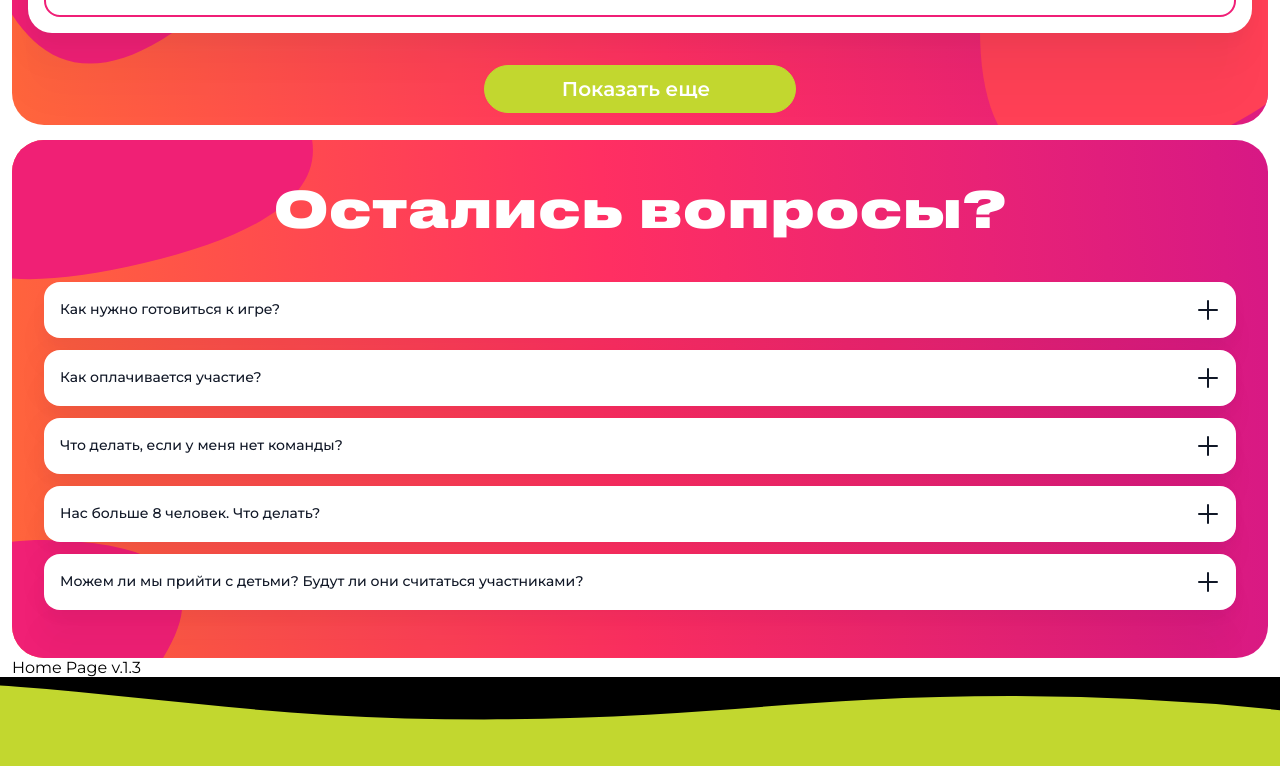
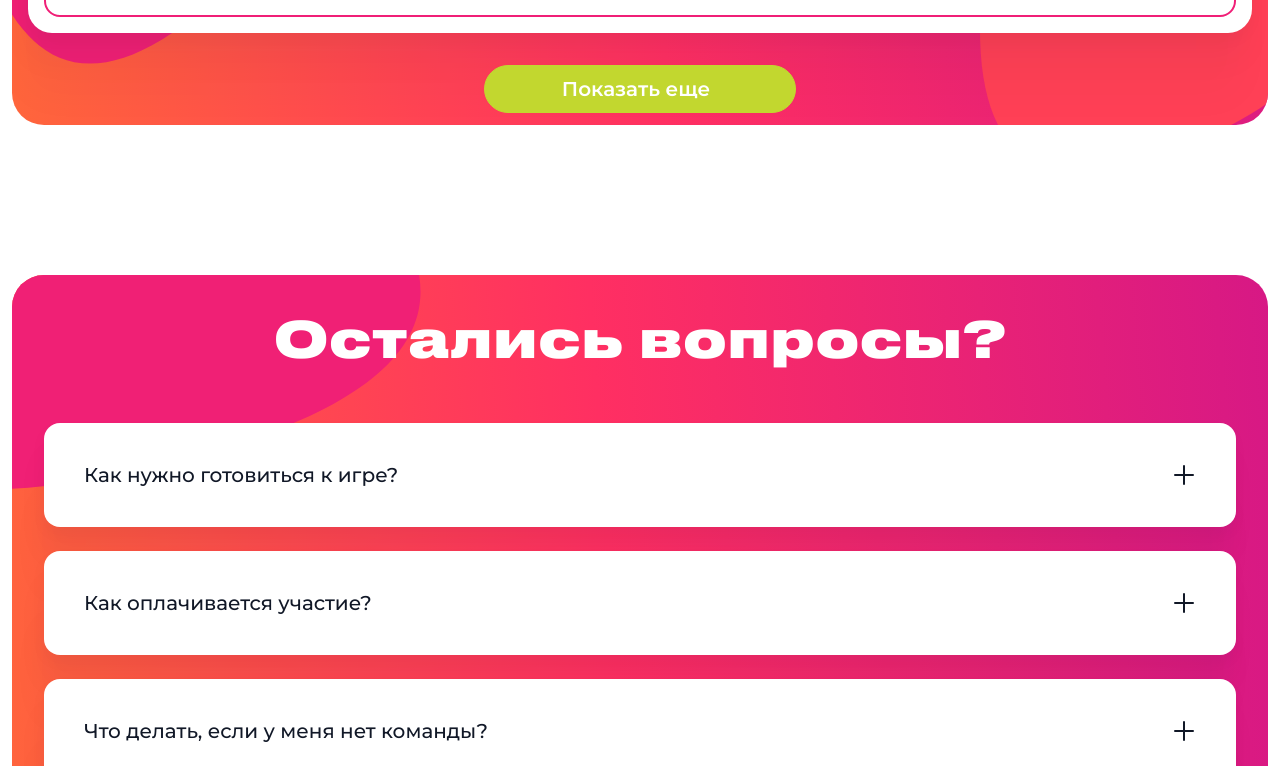
Before and after one commit to otgadaymelody/otgadaymelody-web, a React (Create React App) app: page / in a window 1280 px wide. Shown: the part 1992-2758 px from the top of the page. Built offline with nearby package versions, Linux system fonts and the light colour scheme.

Commit message:
feat(faq-block): add sizes for all type of devices

```diff
--- a/src/assets/css/main.css
+++ b/src/assets/css/main.css
@@ -5,7 +5,7 @@
 
   /* Titles */
   --fonts-h1-main-title: 900 24px/1.4 var(--font-family-headers), sans-serif;
-  --fonts-h2-faq-title: 900 28px/1.4 var(--font-family-headers), sans-serif;
+  --fonts-h2-faq-title: 900 28px/1.205 var(--font-family-headers), sans-serif;
   --fonts-h2-block-title: 700 28px/1.4 var(--font-family-headers), sans-serif;
   --fonts-h2-infographic-title: 700 50px/1.4 var(--font-family-headers),
     sans-serif;
--- a/src/components/faq-block/FAQBlock.css
+++ b/src/components/faq-block/FAQBlock.css
@@ -4,7 +4,7 @@
    align-items: center;
    text-align: center;
 
-   margin-top: 15px;
+   margin: 150px 0;
    padding: 16px 12px;
    width: 100%;
    min-width: 336px;
@@ -23,13 +23,15 @@
 }
 
 .faq-block__questions-list {
-   width: 100%;
    display: flex;
    flex-direction: column;
    justify-content: center;
    align-items: center;
+   gap: 12px;
+
+   width: 100%;
+   margin: 0;
    padding: 0px;
-   gap: 12px;
 }
 
 .faq-block__question {
@@ -42,6 +44,7 @@
    border-radius: 16px;
 
    font: var(--fonts-navigation-link);
+   line-height: 1.2;
    text-align: start;
    color: var(--color-bg-gray-900);
 
@@ -72,12 +75,26 @@
    transition: all 0.25s;
 }
 
+.faq-block__answer.show span {
+   font-weight: bold;
+}
+
 @media (min-width: 744px) {
    .faq-block {
       padding: 32px;
+      gap: 56px;
    }
    .faq-block__title {
       font-size: 50px;
+   }
+
+   .faq-block__questions-list {
+      gap: 24px;
+   }
+
+   .faq-block__question {
+      padding: 40px;
+      font-size: 20px;
    }
 }
 
@@ -88,10 +105,16 @@
 }
 
 @media (min-width: 1920px) {
-   .faq-block {
-      padding: 48px;
-   }
    .faq-block__title {
       font-size: 50px;
    }
+
+   .faq-block__question {
+      font-weight: 600;
+   }
+
+   .faq-block__answer {
+      font-size: 18px;
+      font-weight: 500;
+   }
 }
--- a/src/components/faq-block/FAQBlock.tsx
+++ b/src/components/faq-block/FAQBlock.tsx
@@ -27,15 +27,16 @@ const FAQBlock = (): React.ReactElement => {
       <div className="faq-block__title">Остались вопросы?</div>
       <ul className="faq-block__questions-list">
         {faqQuestions.map((item, i) => (
-          <div className="faq-block__question" key={i} onClick={() => toggle(i)}>
+          <li className="faq-block__question" key={i} onClick={() => toggle(i)}>
             <div className="faq-block__question-title">
               {item.question}
               <img src={selected === i ? closeImg : openImg} />
             </div>
             <div className={selected === i ? 'faq-block__answer show' : 'faq-block__answer'}>
+              <span>Ответ: </span>
               {item.answer}
             </div>
-          </div>
+          </li>
         ))}
       </ul>
     </BlockBackground>
```
